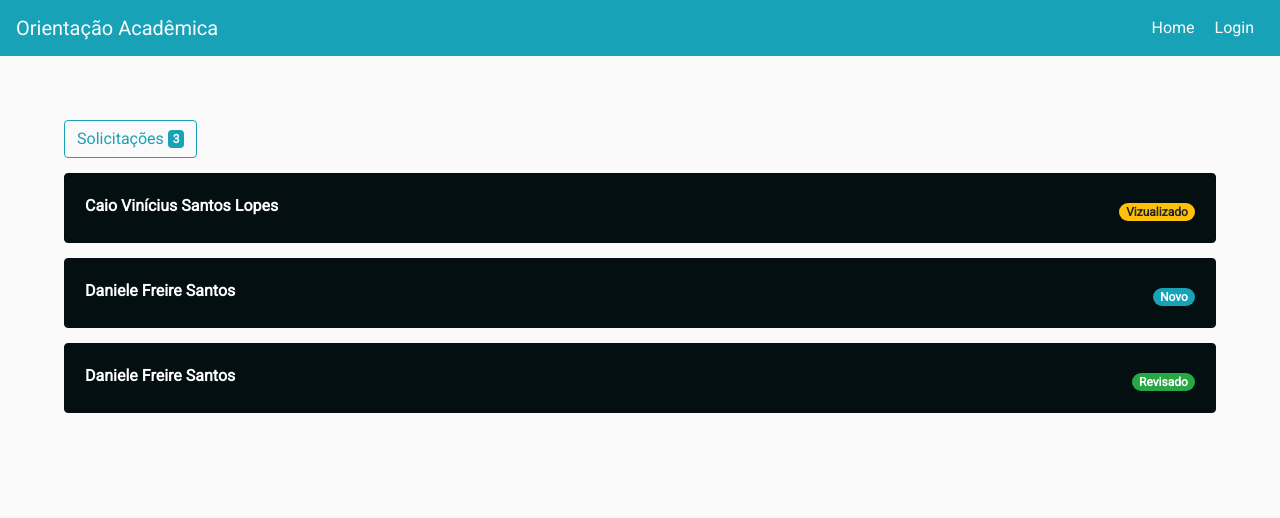
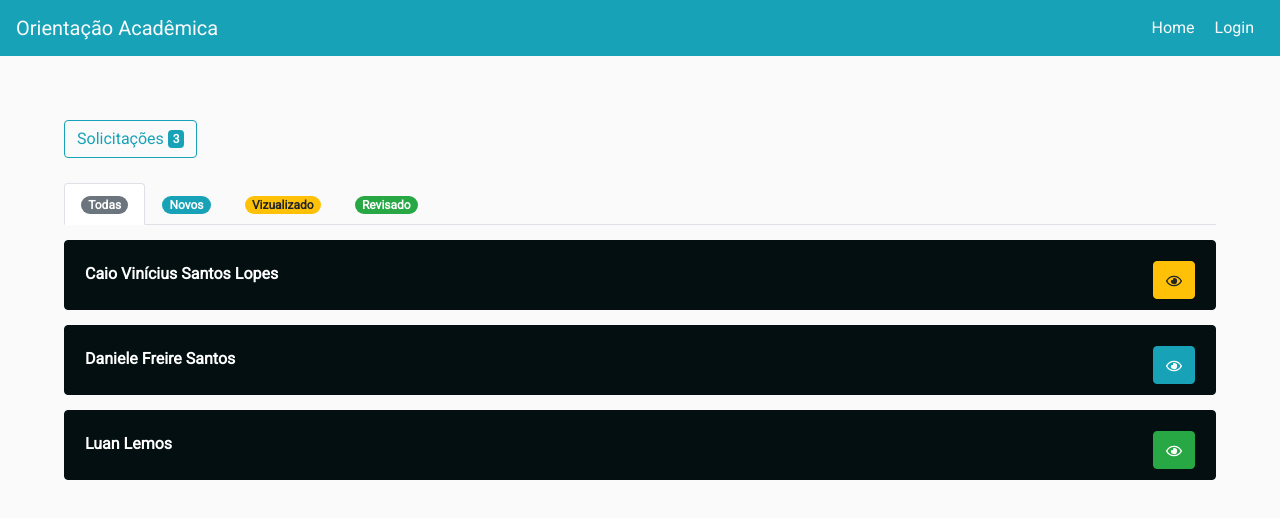
Before and after one commit to caiovinisl/orientacao-academica, a React (Create React App) app: page /professor in a window 1280 px wide. Shown: the top 518 px of the page. Built offline with nearby package versions, Linux system fonts and the light colour scheme.

Commit message:
atualizados os paineis de aluno e professor

```diff
--- a/package.json
+++ b/package.json
@@ -20,7 +20,9 @@
     "eject": "react-scripts eject"
   },
   "eslintConfig": {
-    "extends": "react-app"
+    "extends": "react-app",
+    "react/no-multi-comp": "0",
+    "react/prop-types": "0"
   },
   "browserslist": {
     "production": [
--- a/src/components/Aluno/index.js
+++ b/src/components/Aluno/index.js
@@ -16,14 +16,32 @@ const Aluno = () => (
         </FormGroup>
         <FormGroup>
           <Label for="matrícula">Matrícula</Label>
-          <Input type="matrícula" name="matrícula" id="matrícula" placeholder="Coloque aqui sua matrícula" />
+          <Input type="text" name="matrícula" id="matrícula" placeholder="Coloque aqui sua matrícula" />
         </FormGroup>
         <FormGroup>
-          <Label for="semestre">Semestre</Label>
-          <Input type="semestre" name="semestre" id="semestre" placeholder="Coloque aqui seu semestre" />
+          <Label for="semestre">Semestre de ingressso</Label>
+          <Input type="text" name="semestre" id="semestre" placeholder="Coloque aqui seu semestre" />
         </FormGroup>
         <FormGroup>
-          <Label for="materias">Matérias</Label>
+          <Label for="cr">CR</Label>
+          <Input type="text" name="cr" id="cr" placeholder="Coloque aqui seu CR" />
+        </FormGroup>
+        <FormGroup>
+          <Label for="trabalho">Você está estagiando ou trabalhando?</Label>
+          <Input type="select" name="trabalho" id="trabalho">
+            <option>Sim</option>
+            <option>Não</option>
+          </Input>
+        </FormGroup>
+        <FormGroup>
+          <Label for="trabalho">Você está participando de alguma Iniciação Científica ou extensão?</Label>
+          <Input type="select" name="extensao" id="extensao">
+            <option>Sim</option>
+            <option>Não</option>
+          </Input>
+        </FormGroup>
+        <FormGroup>
+          <Label for="materias">Monte sua grade do semestre</Label>
           <Input type="select" name="materias" id="materias" multiple>
             <option>1</option>
             <option>2</option>
--- a/src/components/Professor/index.js
+++ b/src/components/Professor/index.js
@@ -1,23 +1,92 @@
-import React from 'react';
+import React, {useState} from 'react';
 import {
     Button,
     Form,
     FormGroup,
+    FormText,
     Label,
     Input,
     Badge,
     Card, CardBody,
-    CardTitle
+    CardTitle,
+    Modal, ModalHeader, ModalBody, ModalFooter,
+    TabContent, TabPane,
+    Nav, NavItem, NavLink, CardText, Row, Col
 } from 'reactstrap';
+import { FaRegEye } from "react-icons/fa";
+import classnames from 'classnames';
 
-const Professor = () => (
+
+const Professor = (props) => {
+  const {
+    buttonLabel,
+    className,
+    name,
+    matricula,
+    semestre,
+    cr,
+    trabalho,
+    extensao,
+    materias
+
+   } = props;
+
+  const [modal, setModal] = useState(false);
+
+  const toggle = () => setModal(!modal);
+
+  const [activeTab, setActiveTab] = useState('1');
+
+  const toggleTab = tab => {
+    if(activeTab !== tab) setActiveTab(tab);
+  }
+
+  return (
     <div className="Professor">
-        <Button color="info" outline>Solicitações <Badge color="info">3</Badge></Button>
+        <Button className="solicitacaoButton" color="info" outline>Solicitações <Badge color="info">3</Badge></Button>
         <div>
+          <Nav tabs>
+            <NavItem>
+              <NavLink
+                className={classnames({ active: activeTab === '1' })}
+                onClick={() => { toggleTab('1'); }}
+              >
+                <Badge href="#" color="secondary" pill>Todas</Badge>
+              </NavLink>
+            </NavItem>
+            <NavItem>
+              <NavLink
+                className={classnames({ active: activeTab === '2' })}
+                onClick={() => { toggleTab('2'); }}
+              >
+                <Badge href="#" color="info" pill>Novos</Badge>
+              </NavLink>
+            </NavItem>
+            <NavItem>
+              <NavLink
+                className={classnames({ active: activeTab === '3' })}
+                onClick={() => { toggleTab('3'); }}
+              >
+                <Badge href="#" color="warning" pill>Vizualizado</Badge>
+              </NavLink>
+            </NavItem>
+            <NavItem>
+              <NavLink
+                className={classnames({ active: activeTab === '4' })}
+                onClick={() => { toggleTab('4'); }}
+              >
+                <Badge href="#" color="success" pill>Revisado</Badge>
+              </NavLink>
+            </NavItem>
+          </Nav>
+          <TabContent activeTab={activeTab}>
+            <TabPane tabId="1">
+              <Row>
+                <Col sm="12">
                   <Card className="solicitacao" body inverse style={{ backgroundColor: '#030F11', borderColor: '#030F11', height:'70px' }}>
                     <div className="solicitacaoItems">
                       <CardTitle><b>Caio Vinícius Santos Lopes</b></CardTitle>
-            <Badge href="#" color="warning" pill>Vizualizado</Badge>
+                      <Button color="warning" onClick={toggle}><FaRegEye/></Button>
                     </div>
                     <CardBody className="simpleCard">
                     </CardBody>
@@ -25,22 +94,77 @@ const Professor = () => (
                   <Card className="solicitacao" body inverse style={{ backgroundColor: '#030F11', borderColor: '#030F11', height:'70px' }}>
                     <div className="solicitacaoItems">
                       <CardTitle className="solicitacaoTitle"><b>Daniele Freire Santos</b></CardTitle>
-            <Badge href="#" color="info" pill>Novo</Badge>
+                      <Button color="info" onClick={toggle}><FaRegEye/></Button>
                     </div>
                     <CardBody className="simpleCard">
                     </CardBody>
                   </Card>
                   <Card className="solicitacao" body inverse style={{ backgroundColor: '#030F11', borderColor: '#030F11', height:'70px' }}>
                     <div className="solicitacaoItems">
-            <CardTitle className="solicitacaoTitle"><b>Daniele Freire Santos</b></CardTitle>
-            <Badge href="#" color="success" pill>Revisado</Badge>
+                      <CardTitle className="solicitacaoTitle"><b>Luan Lemos</b></CardTitle>
+                      <Button color="success" onClick={toggle}><FaRegEye/></Button>
                     </div>
                     <CardBody className="simpleCard">
                     </CardBody>
                   </Card>
-
+                </Col>
+              </Row>
+            </TabPane>
+            <TabPane tabId="2">
+              <Row>
+                <Col sm="12">
+                  <Card className="solicitacao" body inverse style={{ backgroundColor: '#030F11', borderColor: '#030F11', height:'70px' }}>
+                    <div className="solicitacaoItems">
+                      <CardTitle className="solicitacaoTitle"><b>Daniele Freire Santos</b></CardTitle>
+                      <Button color="info" onClick={toggle}><FaRegEye/></Button>
                     </div>
-        {/* <Form>
+                    <CardBody className="simpleCard">
+                    </CardBody>
+                  </Card>
+                </Col>
+              </Row>
+            </TabPane>
+            <TabPane tabId="3">
+              <Row>
+                <Col sm="12">
+                  <Card className="solicitacao" body inverse style={{ backgroundColor: '#030F11', borderColor: '#030F11', height:'70px' }}>
+                    <div className="solicitacaoItems">
+                      <CardTitle><b>Caio Vinícius Santos Lopes</b></CardTitle>
+                      <Button color="warning" onClick={toggle}><FaRegEye/></Button>
+                    </div>
+                    <CardBody className="simpleCard">
+                    </CardBody>
+                  </Card>
+                </Col>
+              </Row>
+            </TabPane>
+            <TabPane tabId="4">
+              <Row>
+                <Col sm="12">
+                  <Card className="solicitacao" body inverse style={{ backgroundColor: '#030F11', borderColor: '#030F11', height:'70px' }}>
+                    <div className="solicitacaoItems">
+                      <CardTitle className="solicitacaoTitle"><b>Luan Lemos</b></CardTitle>
+                    <Button color="success" onClick={toggle}><FaRegEye/></Button>
+                    </div>
+                    <CardBody className="simpleCard">
+                    </CardBody>
+                  </Card>
+                </Col>
+              </Row>
+            </TabPane>
+          </TabContent>
+        </div>
+        <div>
+        <div>
+          <Modal isOpen={modal} toggle={toggle} className={className}>
+            <ModalHeader toggle={toggle}>{name}</ModalHeader>
+            <ModalBody>
+              <p>Matrícula: {matricula}</p>
+              <p>Semestre de Ingresso: {semestre}</p>
+              <p>CR:{cr}</p>
+              <p>Estágia ou trabalha?: {trabalho}</p>
+              <p>Participa de alguma IC ou extensão?: {extensao}</p>
+              <Form>
                 <FormGroup>
                   <Label for="materias">Editar a grade do aluno</Label>
                   <Input type="select" name="materias" id="materias" multiple>
@@ -58,9 +182,18 @@ const Professor = () => (
                   <Label for="comentario">Comentário</Label>
                   <Input type="textarea" name="comentario" id="comentario" />
                 </FormGroup>
-          <Button>Submit</Button>
-        </Form> */}
+              </Form>
+            </ModalBody>
+            <ModalFooter>
+              <Button color="info" onClick={toggle}>Confirmar</Button>{' '}
+              <Button color="secondary" onClick={toggle}>Cancelar</Button>
+            </ModalFooter>
+          </Modal>
         </div>
-)
+        </div>
+      </div>
+);
+
+}
 
 export default Professor;
--- a/src/styles.css
+++ b/src/styles.css
@@ -69,6 +69,10 @@ a:hover {
     align-items: center;
 }
 
+.solicitacaoButton {
+    margin-bottom: 25px;
+}
+
 .authenticationForm {
     width: 400px;
     display: flex;
```
Also changed, not shown: 1 other file (tests, documents, lock files or other folders). Lines whose indentation alone changed are shown as unchanged.
